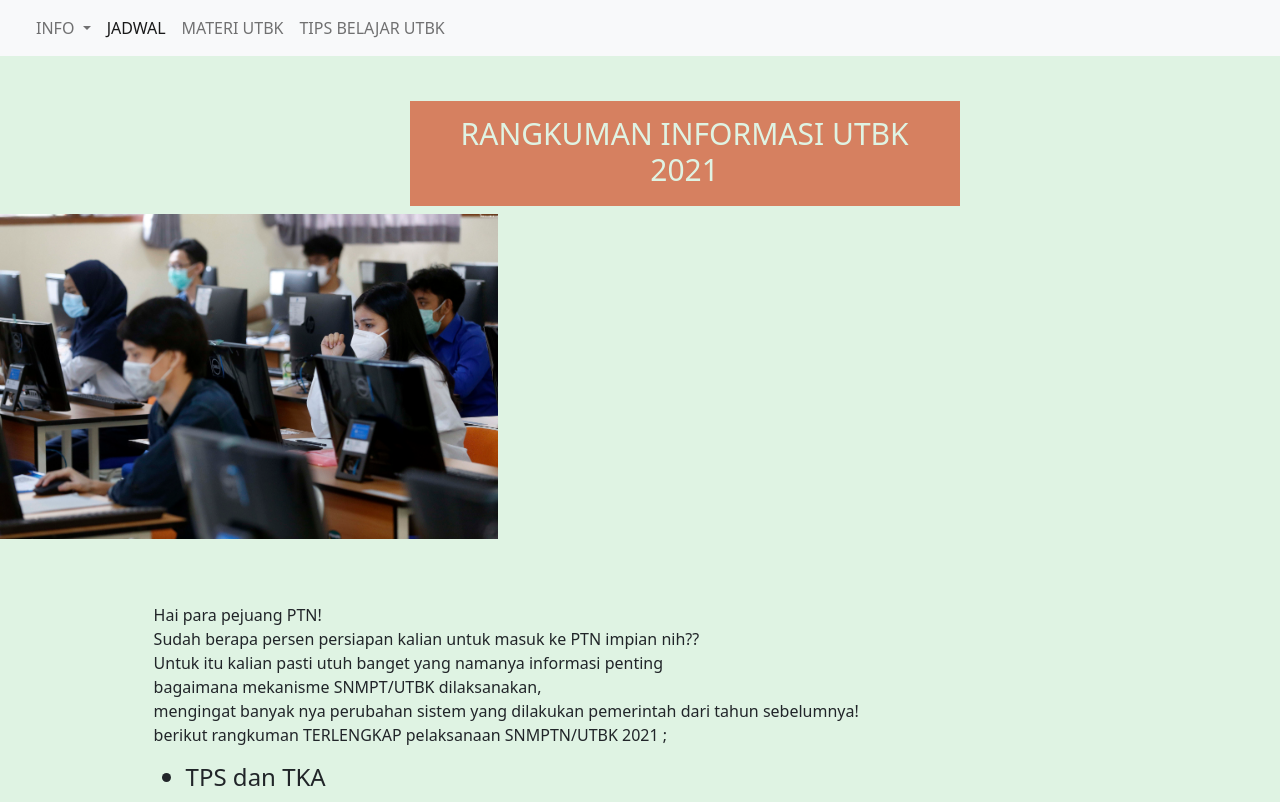
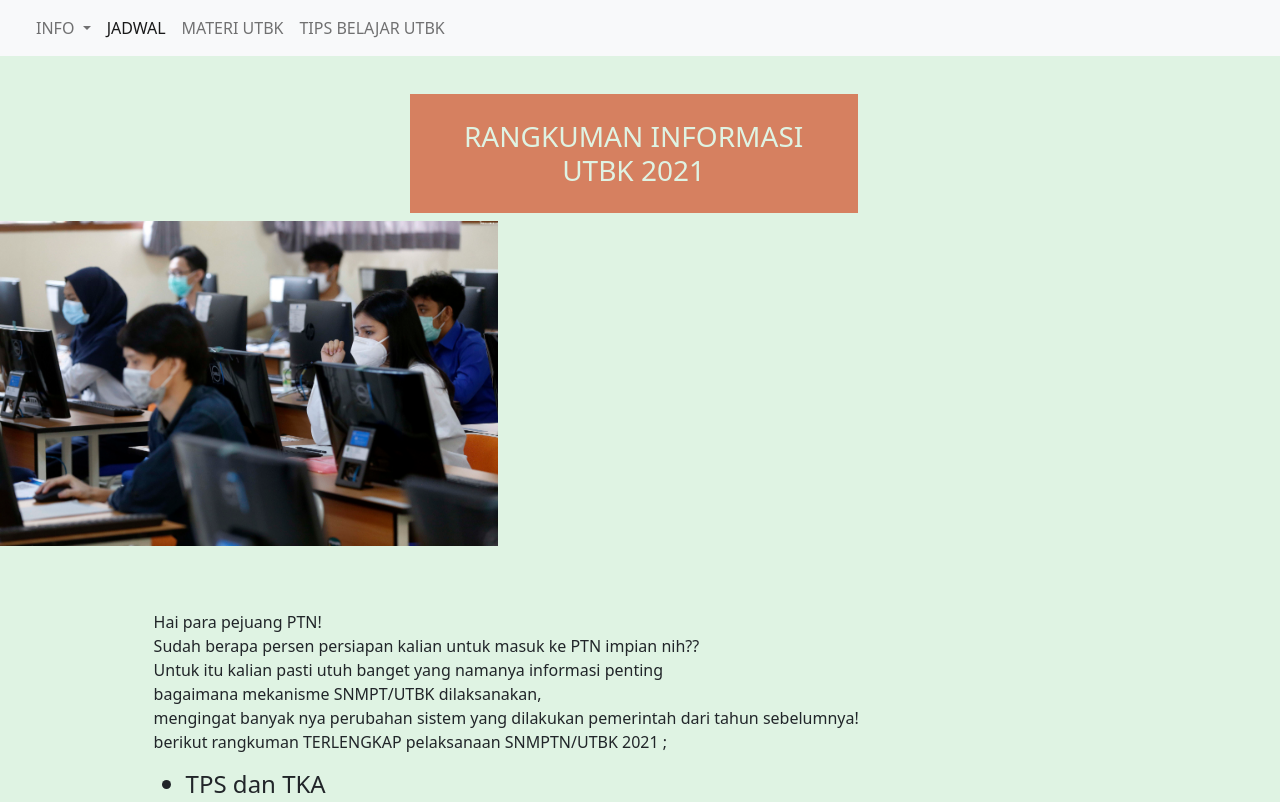
Before and after one commit to fadiyahtys/fadiyahtys.github.io, a plain HTML site: page index.html in a window 1280 px wide. Shown: the top 802 px of the page. Drawn offline with nearby package versions, Linux system fonts and the light colour scheme.

Commit message:
perbaikan lagi

```diff
--- a/index.html
+++ b/index.html
@@ -38,7 +38,8 @@
         <a class="nav-link" href="TIPS.html">TIPS BELAJAR UTBK</a> </li></div></nav>
 
 <div id="UTBK">
-<h2 class="about">RANGKUMAN INFORMASI UTBK 2021</h2>
+<h2 class="about">RANGKUMAN INFORMASI UTBK 2021 <meta name="viewport" content="width=device-width, initial-scale=1.0">
+</h2>
     <img src="utbk.jpg" height="325px">
     <p class="pembuka"> Hai para pejuang PTN!
     <br>Sudah berapa persen persiapan kalian untuk masuk ke PTN impian nih??
--- a/style.css
+++ b/style.css
@@ -10,11 +10,15 @@
 h2
  {
      color: #dff3e3;
- margin-top: 45px;
- font-size: 30px;
- width: 550px;
- height: 105px;
- padding: 15px 30px;
+ margin-top: 20%;
+ font-size: 175%;
+ width: 35%;
+ height: 10%;
+ padding-left: 2%;
+ padding-right: 2%;
+ padding-top: 2%;
+ padding-bottom: 2%;
+ margin-top: 3%;
  margin-left: 32%;
  background-color: #d68060;
  text-align: center;}
```
